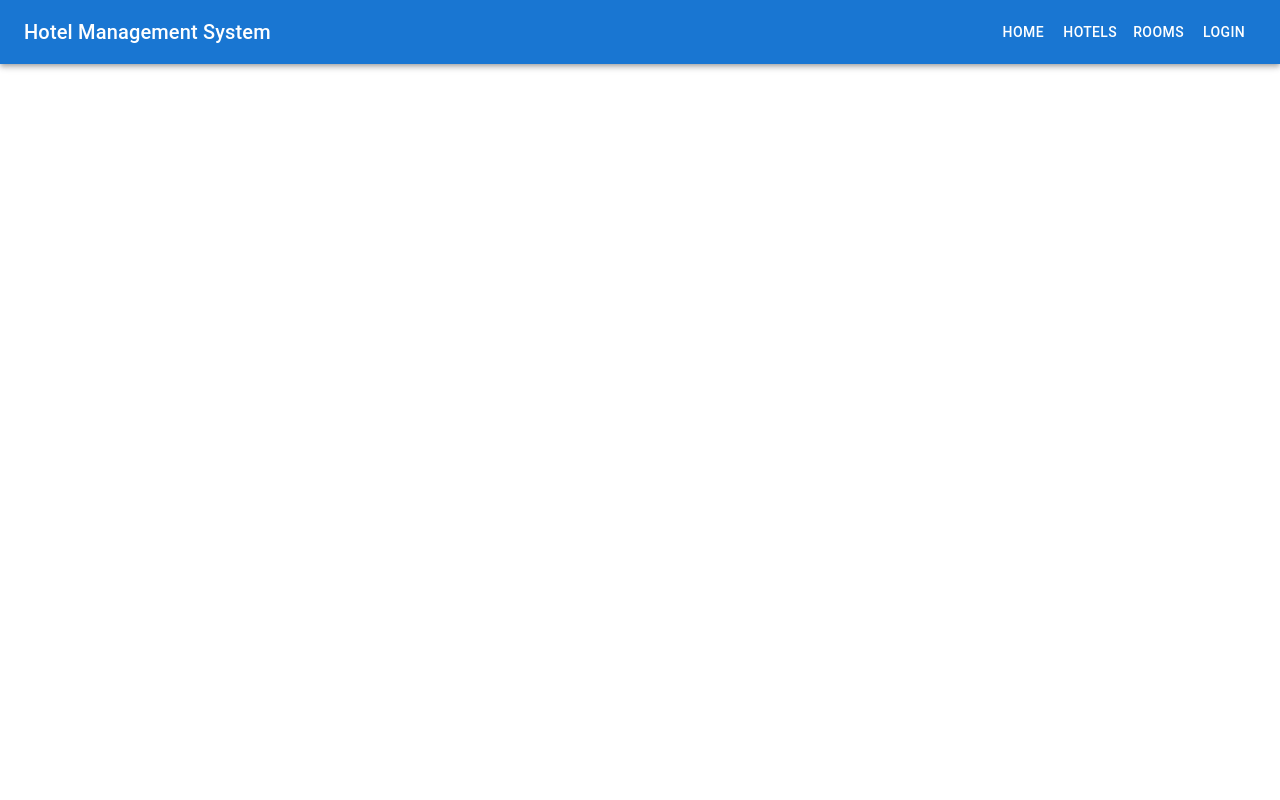
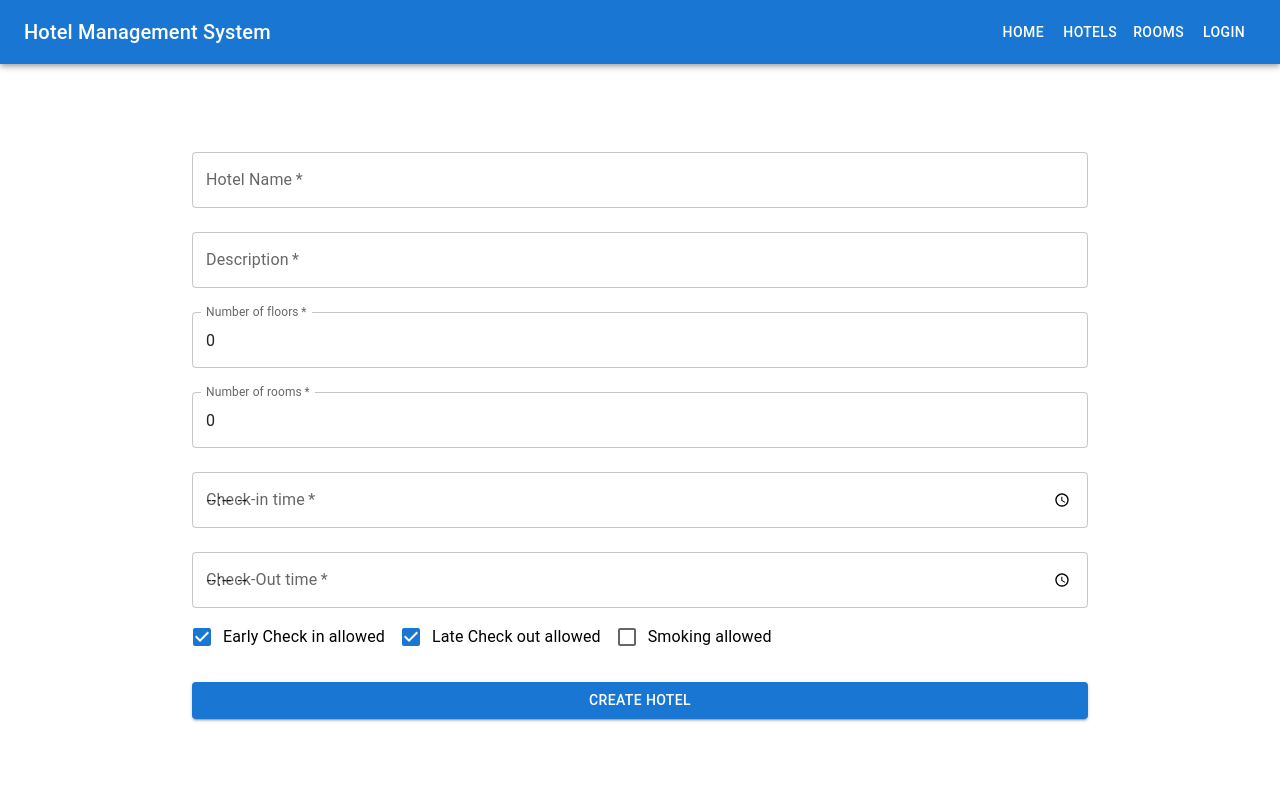
Before and after one commit to iamrahilhabibli/HMS-Client, a React (Create React App) app: page /createhotel/1 in a window 1280 px wide. Shown: the top 800 px of the page. Built offline with nearby package versions, Linux system fonts and the light colour scheme.

Commit message:
hotel create form mui alerts

```diff
--- a/src/App.jsx
+++ b/src/App.jsx
@@ -6,6 +6,7 @@ import SignUp from "./components/login/SignUp";
 import { QueryClient, QueryClientProvider } from "react-query";
 import Hotels from "./components/hotels/Hotels";
 import Profile from "./components/profile/Profile";
+import CreateHotel from "./components/hotelcreateform/CreateHotel";
 
 function App() {
   const queryClient = new QueryClient();
@@ -20,6 +21,7 @@ function App() {
             <Route path="/signup" element={<SignUp />} />
             <Route path="/hotels" element={<Hotels />} />
             <Route path="/profile/:userId" element={<Profile />} />
+            <Route path="/createhotel/:userId" element={<CreateHotel />} />
           </Routes>
         </Layout>
       </BrowserRouter>
--- /dev/null
+++ b/src/components/hotelcreateform/CreateHotel.jsx
@@ -0,0 +1,245 @@
+import React, { useState } from "react";
+import {
+  Box,
+  Button,
+  Checkbox,
+  CircularProgress,
+  FormControlLabel,
+  TextField,
+} from "@mui/material";
+import { useFormik } from "formik";
+import { useMutation } from "react-query";
+import { createHotel } from "../../configs/apiConfigs";
+import { useUser } from "../../customhooks/useUser";
+import Snackbar from "@mui/material/Snackbar";
+import MuiAlert from "@mui/material/Alert";
+import axios from "axios";
+
+export default function CreateHotel() {
+  const { userId } = useUser();
+  const [hotelExists, setHotelExists] = useState(false);
+  const { REACT_APP_API_BASE_URL } = process.env;
+  const [snackbarOpen, setSnackbarOpen] = useState(false);
+  const [snackbarMessage, setSnackbarMessage] = useState("");
+  const handleSnackbarClose = (event, reason) => {
+    if (reason == "clickaway") {
+      return;
+    }
+    setSnackbarOpen(false);
+  };
+  const mutation = useMutation(
+    (hotelCreateDto) => createHotel(userId, hotelCreateDto),
+    {
+      onSuccess: (data) => {
+        console.log(data);
+        alert("success");
+      },
+      onError: (error) => {
+        console.error(error.response);
+        alert("something went wrong");
+      },
+    }
+  );
+  const formik = useFormik({
+    initialValues: {
+      name: "",
+      description: "",
+      floorNumber: 0,
+      roomNumber: 0,
+      checkInTime: "",
+      checkOutTime: "",
+      isEarlyCheckInAllowed: true,
+      isLateCheckOutAllowed: true,
+      isSmokingAllowed: false,
+    },
+    onSubmit: async (values) => {
+      try {
+        const response = await axios.get(
+          `${REACT_APP_API_BASE_URL}/hotels/CheckHotelExists/${userId}`
+        );
+        if (response) {
+          setHotelExists(true);
+          setSnackbarMessage("You have already created a hotel");
+          setSnackbarOpen(true);
+          return;
+        }
+      } catch (error) {
+        console.error(error);
+        return;
+      }
+      mutation.mutate(values);
+    },
+  });
+
+  return (
+    <>
+      <Snackbar
+        open={snackbarOpen}
+        autoHideDuration={6000}
+        onClose={handleSnackbarClose}
+      >
+        <MuiAlert
+          elevation={6}
+          variant="filled"
+          onClose={handleSnackbarClose}
+          severity="error"
+        >
+          {snackbarMessage}
+        </MuiAlert>
+      </Snackbar>
+
+      <Box
+        sx={{
+          my: 8,
+          mx: 24,
+          display: "flex",
+          flexDirection: "column",
+          alignItems: "center",
+        }}
+      >
+        <form onSubmit={formik.handleSubmit}>
+          <Box noValidate sx={{ mt: 1 }}>
+            <TextField
+              margin="normal"
+              required
+              fullWidth
+              name="name"
+              label="Hotel Name"
+              type="text"
+              id="name"
+              value={formik.values.name}
+              onChange={formik.handleChange}
+            />
+
+            <TextField
+              margin="normal"
+              required
+              fullWidth
+              name="description"
+              label="Description"
+              type="text"
+              id="description"
+              value={formik.values.description}
+              onChange={formik.handleChange}
+            />
+
+            <TextField
+              margin="normal"
+              required
+              fullWidth
+              name="floorNumber"
+              label="Number of floors"
+              type="number"
+              id="floorNumber"
+              value={formik.values.floorNumber}
+              onChange={formik.handleChange}
+            />
+
+            <TextField
+              margin="normal"
+              required
+              fullWidth
+              name="roomNumber"
+              label="Number of rooms"
+              type="number"
+              id="roomNumber"
+              value={formik.values.roomNumber}
+              onChange={formik.handleChange}
+            />
+
+            <TextField
+              margin="normal"
+              required
+              fullWidth
+              name="checkInTime"
+              label="Check-in time"
+              type="time"
+              id="checkInTime"
+              value={formik.values.checkInTime}
+              onChange={formik.handleChange}
+            />
+
+            <TextField
+              margin="normal"
+              required
+              fullWidth
+              name="checkOutTime"
+              label="Check-Out time"
+              type="time"
+              id="checkOutTime"
+              value={formik.values.checkOutTime}
+              onChange={formik.handleChange}
+            />
+
+            <FormControlLabel
+              control={
+                <Checkbox
+                  id="isEarlyCheckInAllowed"
+                  checked={formik.values.isEarlyCheckInAllowed}
+                  onChange={(e) =>
+                    formik.setFieldValue(
+                      "isEarlyCheckInAllowed",
+                      e.target.checked
+                    )
+                  }
+                />
+              }
+              label="Early Check in allowed"
+            />
+
+            <FormControlLabel
+              control={
+                <Checkbox
+                  id="isLateCheckOutAllowed"
+                  checked={formik.values.isLateCheckOutAllowed}
+                  onChange={(e) =>
+                    formik.setFieldValue(
+                      "isLateCheckOutAllowed",
+                      e.target.checked
+                    )
+                  }
+                />
+              }
+              label="Late Check out allowed"
+            />
+
+            <FormControlLabel
+              control={
+                <Checkbox
+                  id="isSmokingAllowed"
+                  checked={formik.values.isSmokingAllowed}
+                  onChange={(e) =>
+                    formik.setFieldValue("isSmokingAllowed", e.target.checked)
+                  }
+                />
+              }
+              label="Smoking allowed"
+            />
+
+            <Button
+              type="submit"
+              fullWidth
+              variant="contained"
+              sx={{ mt: 3, mb: 2, position: "relative" }}
+              disabled={mutation.isLoading}
+            >
+              {mutation.isLoading && (
+                <CircularProgress
+                  size={24}
+                  sx={{
+                    position: "absolute",
+                    top: "50%",
+                    left: "50%",
+                    marginTop: -12,
+                    marginLeft: -12,
+                  }}
+                />
+              )}
+              Create hotel
+            </Button>
+          </Box>
+        </form>
+      </Box>
+    </>
+  );
+}
--- a/src/components/login/SignIn.jsx
+++ b/src/components/login/SignIn.jsx
@@ -59,7 +59,7 @@ export default function SignIn() {
       navigate("/");
     },
     onError: () => {
-      <Alert severity="error">Something went wrong!</Alert>;
+      alert("Something went wrong");
       setInvalidCredentials(true);
     },
   });
--- a/src/components/welcomeDropdown/ProfileDropdown.jsx
+++ b/src/components/welcomeDropdown/ProfileDropdown.jsx
@@ -37,6 +37,9 @@ export default function ProfileDropdown() {
   const handleProfile = () => {
     navigate(`/profile/${userId}`);
   };
+  const handleHotelCreate = () => {
+    navigate(`/createhotel/${userId}`);
+  };
   return (
     <div>
       <Button
@@ -59,7 +62,7 @@ export default function ProfileDropdown() {
         }}
       >
         <MenuItem onClick={handleProfile}>Profile</MenuItem>
-        <MenuItem onClick={handleClose}>Create Hotel</MenuItem>
+        <MenuItem onClick={handleHotelCreate}>Create Hotel</MenuItem>
         <MenuItem onClick={handleLogout}>Logout</MenuItem>
       </Menu>
     </div>
--- a/src/configs/apiConfigs.js
+++ b/src/configs/apiConfigs.js
@@ -20,3 +20,7 @@ export const getAllHotels = () => {
 export const getHotelsList = (page, pageSize) => {
   return API.get(`Hotels/HotelsList?page=${page}`);
 };
+export const createHotel = (appUserId, hotelCreateDto) => {
+  console.log("AppUserId", appUserId);
+  return API.post(`/Hotels/CreateHotel/${appUserId}`, hotelCreateDto);
+};
```
